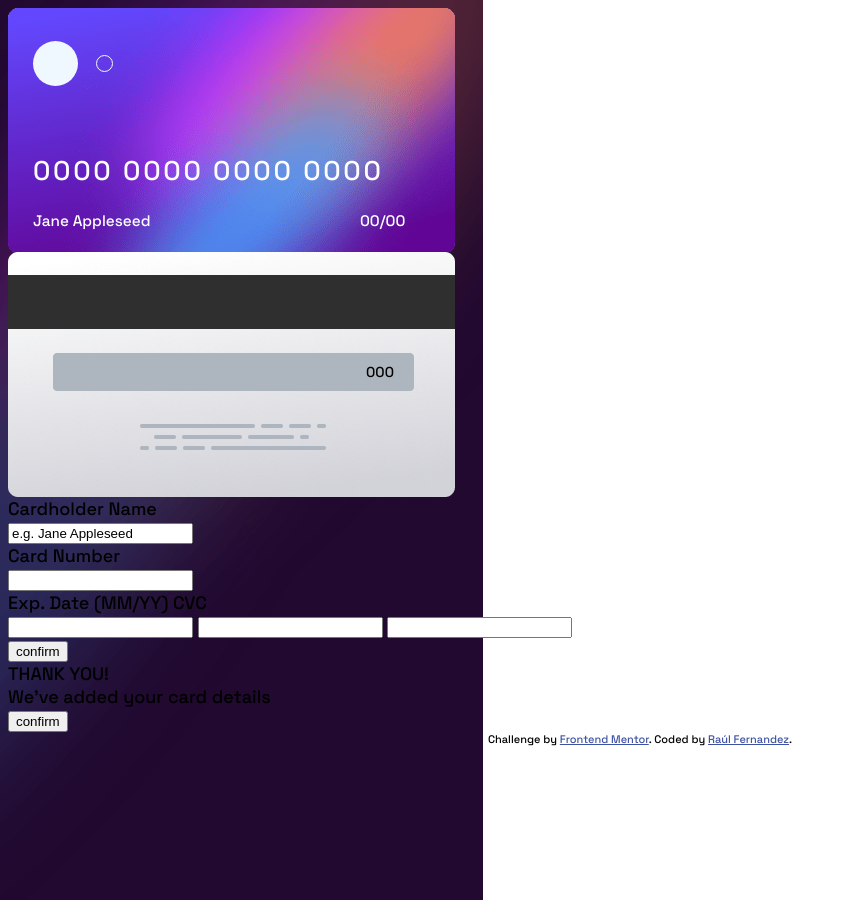
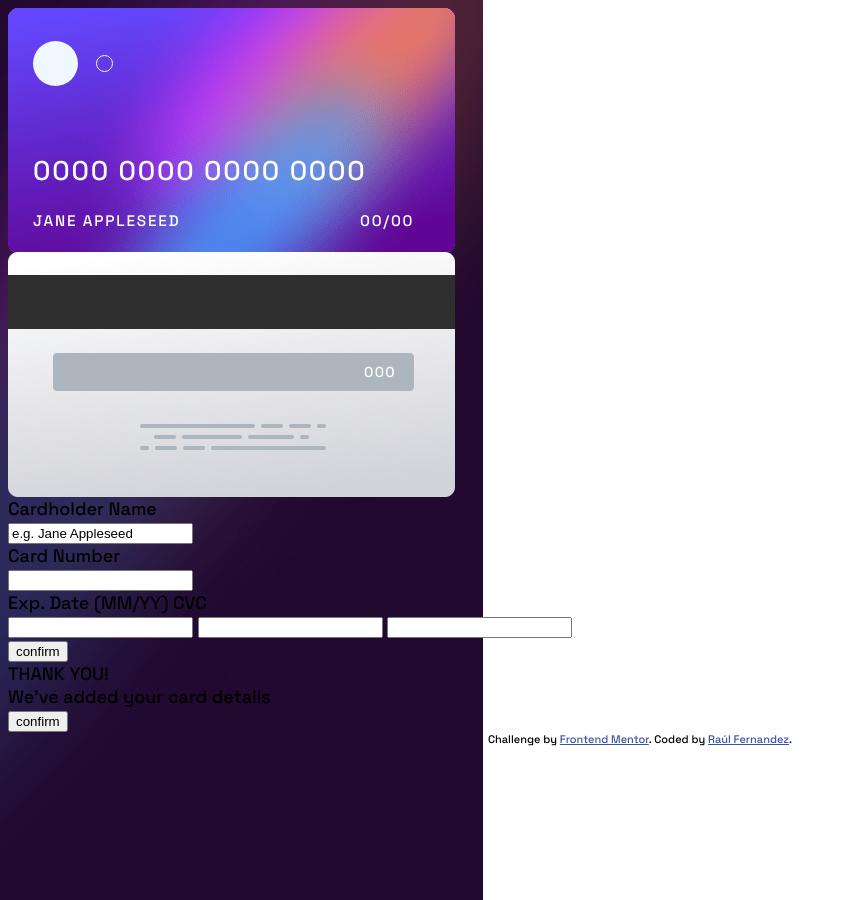
Before and after one commit to Rchanis/card-component, a plain HTML site: page src/index.html in a window 1280 px wide. Shown: the whole page, without its empty margins (0-855 px from the left). Drawn offline with Linux system fonts and the light colour scheme.

Commit message:
fix, name and back card font color and letter spacing

```diff
--- a/src/index.html
+++ b/src/index.html
@@ -37,7 +37,7 @@
       0000 0000 0000 0000
     </div>
     <div class="card-name">
-      Jane Appleseed
+      JANE APPLESEED
     </div>
     <div class="card-expire">
       00/00
--- a/src/style.css
+++ b/src/style.css
@@ -26,6 +26,7 @@ html {
     justify-content: start;
     align-items: center;
     color: white;
+    letter-spacing: 0.1em;
 }
 
 .card-front .card-logo {
@@ -53,7 +54,6 @@ html {
 
 .card-front .card-number {
     grid-area: card-numbers;
-    letter-spacing: 0.10em;
     font-size: 1.50rem;
 }
 
@@ -82,8 +82,10 @@ html {
     justify-items: center;
     align-items: center;
     background-image: url(../images/bg-card-back.png);
+    color: white;
 }
 
 .card-back .cvc {
+    letter-spacing: 0.1em;
     grid-area: cvc;
 }
```
